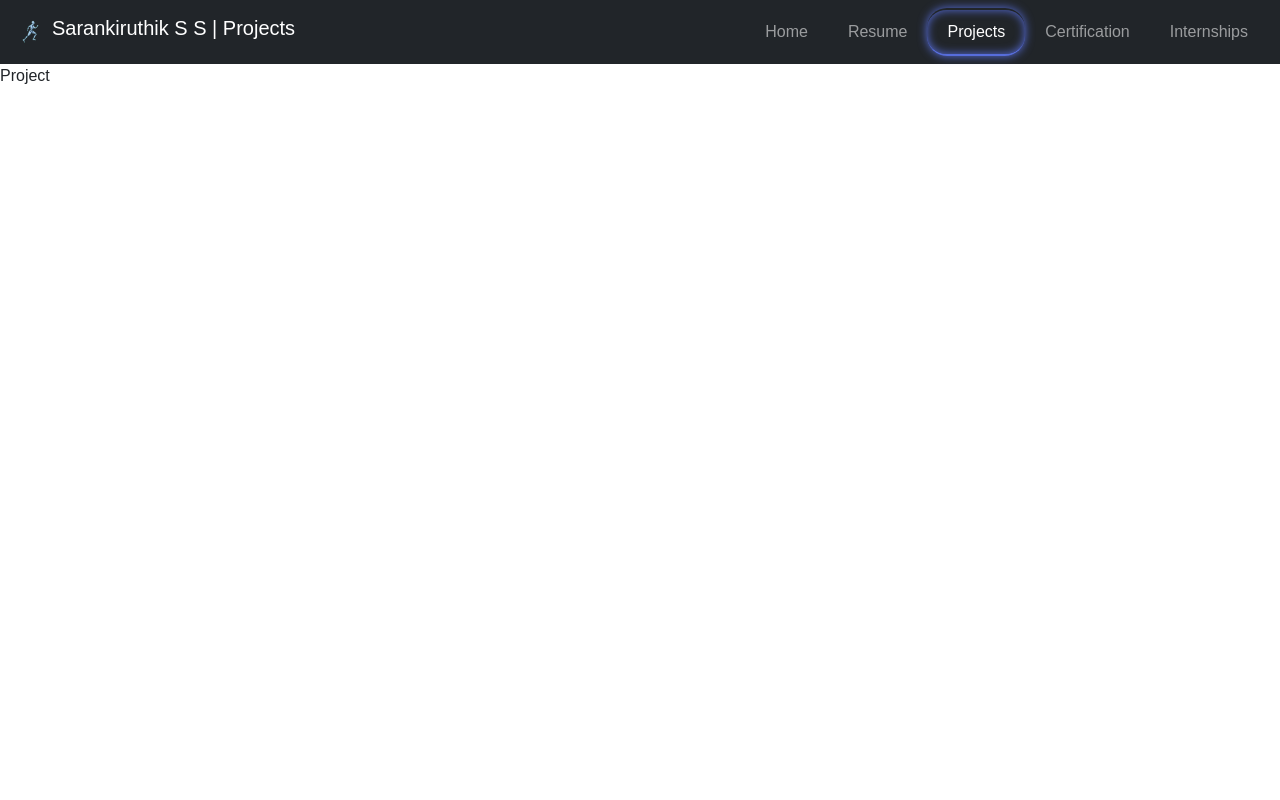
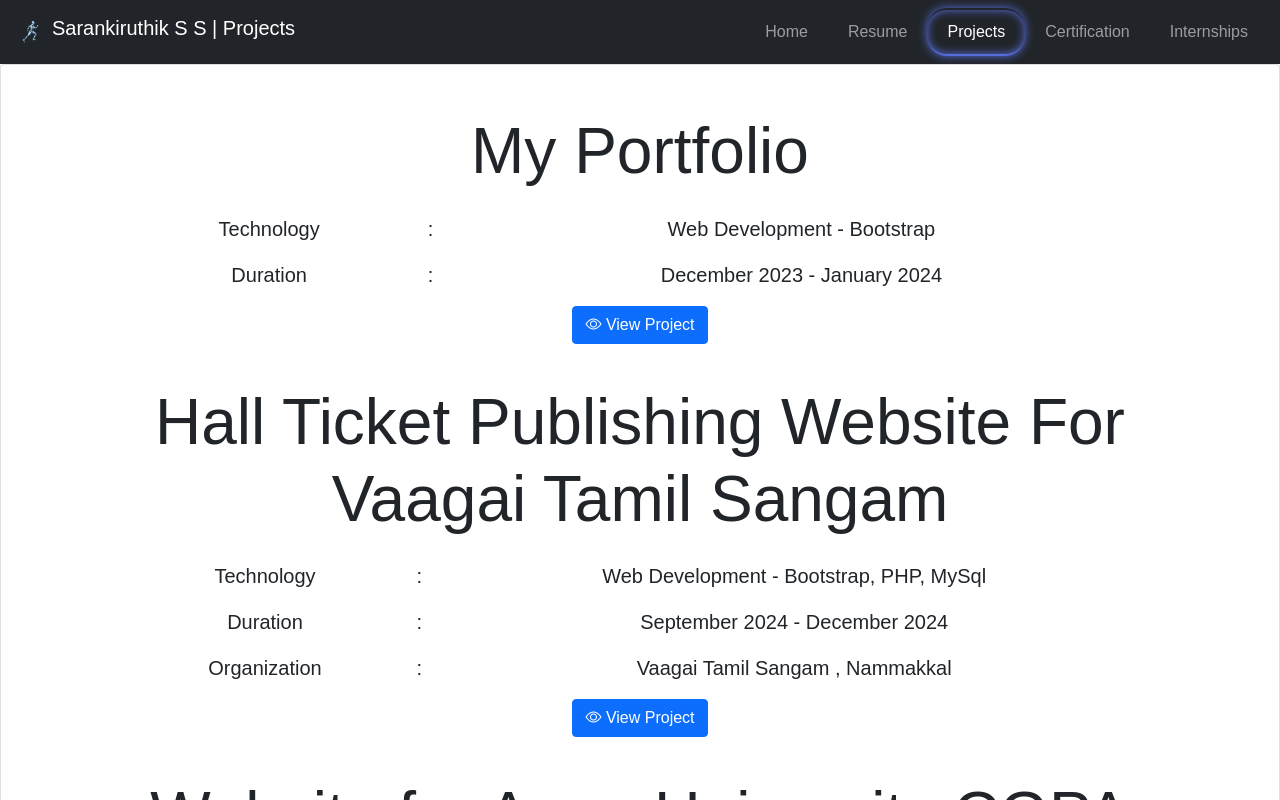
Before and after one commit to SarankiruthikSanthanakrishnan/MyPortfolio, a React (Vite) app: page /Project in a window 1280 px wide. Shown: the top 800 px of the page. Built offline with nearby package versions, Linux system fonts and the light colour scheme.

Commit message:
All Details Commited

```diff
--- a/src/Components/Home.jsx
+++ b/src/Components/Home.jsx
@@ -2,6 +2,7 @@ import {useEffect} from 'react'
 import Saran from '../assets/saran.jpg';
 import './Home.css'
 import Footer from './Footer';
+import CV from '../assets/Resume.pdf'
 
 const Home = () => {
 
@@ -33,7 +34,7 @@ const Home = () => {
                     <div className="d-flex justify-content-center ">
                         <a
                             className="btn btn-success fw-bold w-100"
-                            href="Resume.pdf"
+                            href={CV}
                             download="SARAN KIRUTHik S S"
                         >
                             <i className="bi bi-download"></i>
--- a/src/Components/Project.jsx
+++ b/src/Components/Project.jsx
@@ -1,4 +1,6 @@
 import {useEffect} from 'react'
+import projectsData from '../assets/Product.json'
+import ProjectCard from './ProjectCard';
 
 
 
@@ -8,7 +10,19 @@ const Project = () => {
   }, []);
 
   return (
-    <div>Project</div>
+    <>
+    <div className="card">
+      <div className="card-body">
+        <div className="row d-flex mx-auto my-auto justify-content-center align-items-center">
+          <div className="col col-xxl-10 col-xl-10 col-lg-10 col-md-10 col-sm-11 col-xs-12">
+            {projectsData.map((project, index) => (
+              <ProjectCard key={index} project={project} />
+            ))}
+          </div>
+        </div>
+      </div>
+    </div>
+    </>
   )
 }
 
--- /dev/null
+++ b/src/Components/ProjectCard.jsx
@@ -0,0 +1,44 @@
+// ProjectCard.jsx
+import React from 'react';
+
+const ProjectCard = ({ project }) => {
+  return (
+    <div className="card-body1 my-4">
+      <table className="table text-center table-borderless">
+        <tbody>
+          <tr>
+            <td colSpan="3" className="text-center">
+              <h1 className="display-3">{project.title}</h1>
+            </td>
+          </tr>
+          <tr>
+            <td className="fs-5">Technology</td>
+            <td className="fs-5">:</td>
+            <td className="fs-5">{project.technology}</td>
+          </tr>
+          <tr>
+            <td className="fs-5">Duration</td>
+            <td className="fs-5">:</td>
+            <td className="fs-5">{project.duration}</td>
+          </tr>
+          {project.organization && (
+            <tr>
+              <td className="fs-5">Organization</td>
+              <td className="fs-5">:</td>
+              <td className="fs-5">{project.organization}</td>
+            </tr>
+          )}
+          <tr>
+            <td colSpan="3" className="text-center">
+              <a className="btn btn-primary" href={project.link}>
+                <i className="bi bi-eye"></i> View Project
+              </a>
+            </td>
+          </tr>
+        </tbody>
+      </table>
+    </div>
+  );
+};
+
+export default ProjectCard;
--- /dev/null
+++ b/src/assets/Product.json
@@ -0,0 +1,28 @@
+[
+  {
+    "title": "My Portfolio",
+    "technology": "Web Development - Bootstrap",
+    "duration": "December 2023 - January 2024",
+    "link": "https://sarankiruthik.netlify.app/"
+  },
+  {
+    "title": "Hall Ticket Publishing Website For Vaagai Tamil Sangam",
+    "technology": "Web Development - Bootstrap, PHP, MySql",
+    "duration": "September 2024 - December 2024",
+    "organization": "Vaagai Tamil Sangam , Nammakkal",
+    "link": "https://github.com/SarankiruthikSanthanakrishnan/Vaagai-Hallticket"
+  },
+  {
+    "title": "Website for Anna University CGPA Calculator",
+    "technology": "Web Development - HTML, CSS, JS",
+    "duration": "August 2024 - September 2024",
+    "link": "https://anna-cgpa-calculator.netlify.app/"
+  },
+  {
+    "title": "Website for Grow Together (Startup_2k25)",
+    "technology": "Web Development - Bootstrap",
+    "duration": "December 2025 - February 2025",
+    "organization": "Grow Together , Erode",
+    "link": "https://grow2gather.netlify.app/"
+  }
+]
```
